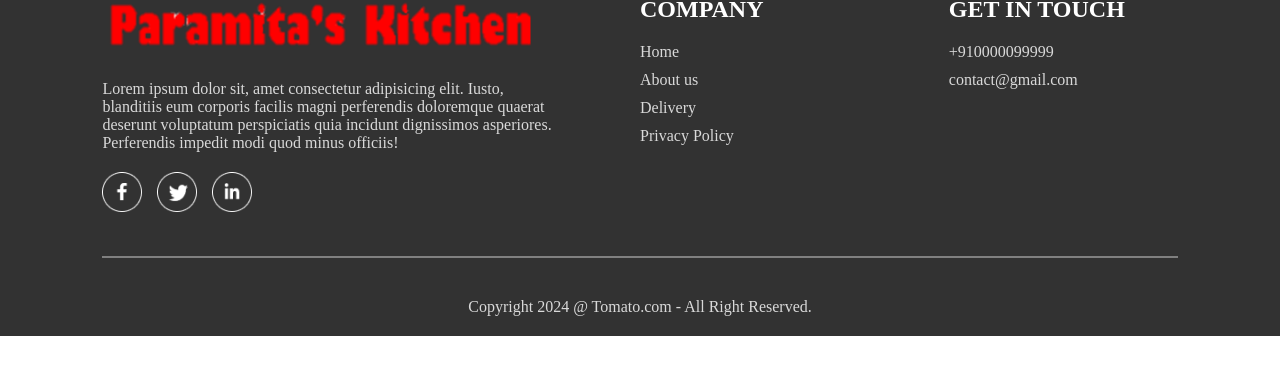
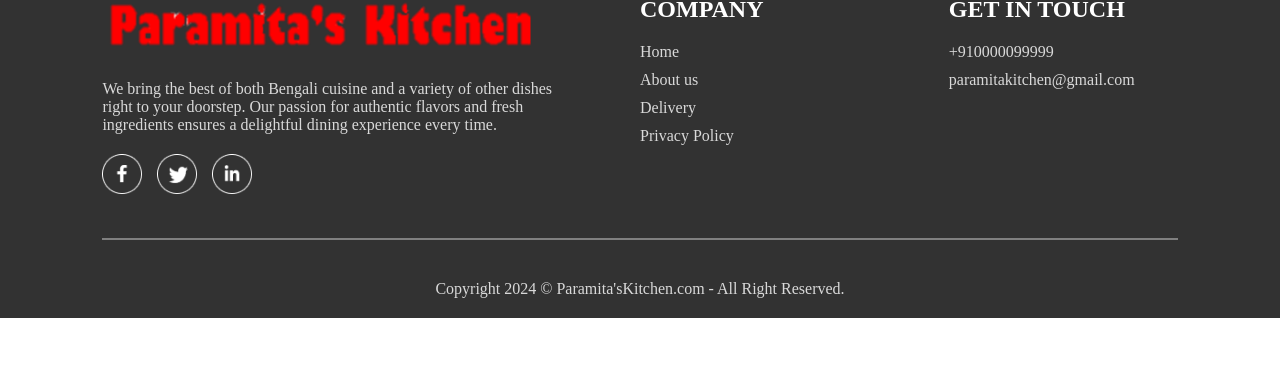
Before and after one commit to Deyparamita/Food-Delivery-App, a React (Vite) app in the folder Frontend/: page /myorders in a window 1280 px wide. Shown: the part 321-687 px from the top of the page. Built offline with nearby package versions, Linux system fonts and the light colour scheme; no server answers.

Commit message:
Update Footer.jsx

```diff
--- a/Frontend/src/components/Footer/Footer.jsx
+++ b/Frontend/src/components/Footer/Footer.jsx
@@ -8,7 +8,7 @@ const Footer = () => {
       <div className="footer-content">
         <div className="footer-content-left">
             <img className='footer-logo' src={assets.logo} alt="logo" />
-            <p>Lorem ipsum dolor sit, amet consectetur adipisicing elit. Iusto, blanditiis eum corporis facilis magni perferendis doloremque quaerat deserunt voluptatum perspiciatis quia incidunt dignissimos asperiores. Perferendis impedit modi quod minus officiis!</p>
+            <p>We bring the best of both Bengali cuisine and a variety of other dishes right to your doorstep. Our passion for authentic flavors and fresh ingredients ensures a delightful dining experience every time.</p>
             <div className="footer-social-icons">
                 <img src={assets.facebook_icon} alt="Facebook icon" />
                 <img src={assets.twitter_icon} alt="Twitter icon" />
@@ -28,12 +28,12 @@ const Footer = () => {
           <h2>GET IN TOUCH</h2>
           <ul>
             <li>+910000099999</li>
-            <li>contact@gmail.com</li>
+            <li>paramitakitchen@gmail.com</li>
           </ul>
         </div>
       </div>
       <hr />
-      <p className="footer-copyright">Copyright 2024 @ Tomato.com - All Right Reserved.</p>
+      <p className="footer-copyright">Copyright 2024 © Paramita'sKitchen.com - All Right Reserved.</p>
     </div>
   )
 }
```
